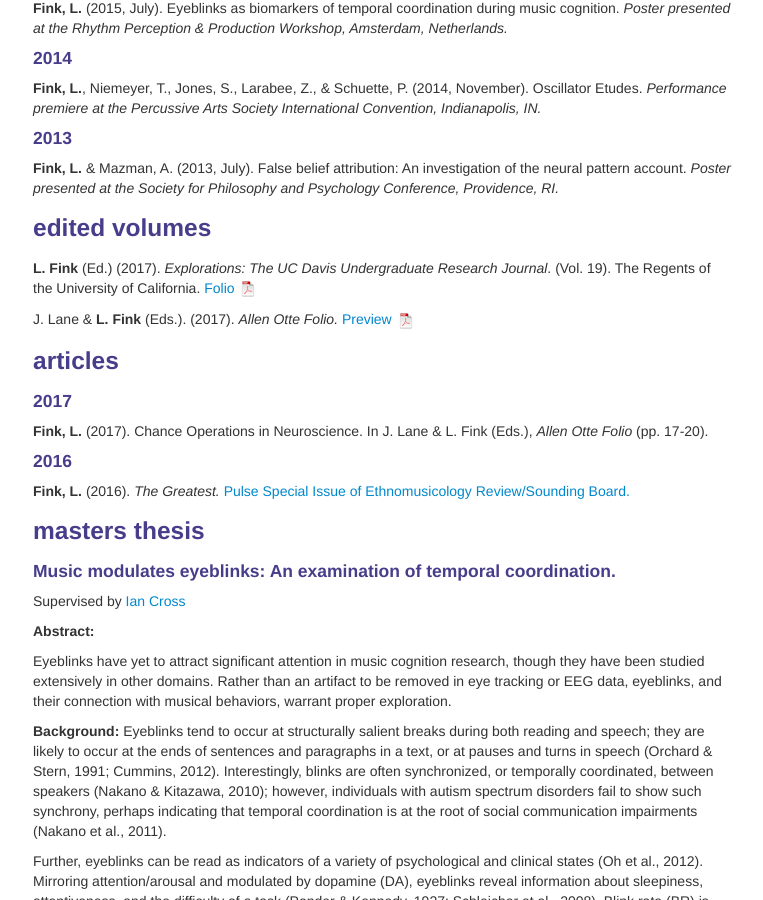
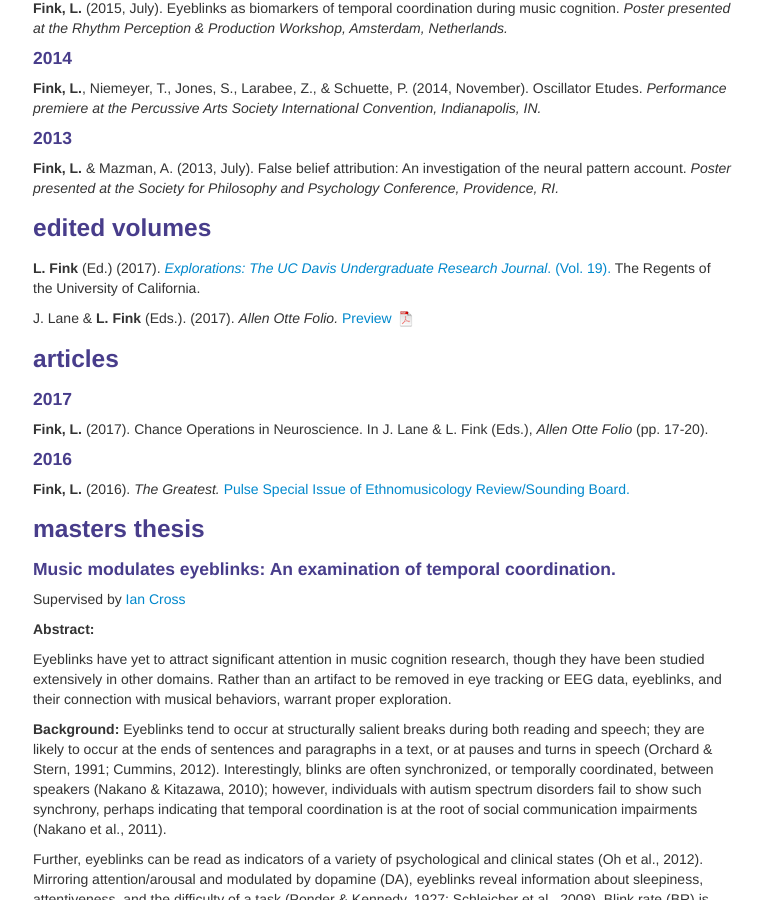
Before and after one commit to lkfink/lkfink.github.io, a Jekyll site: the page built from pages/pubs.md, in a window 1280 px wide and 900 px high, scrolled down 746 px. Shown: the whole window, without its empty margins (257-1020 px from the left). Built offline with Jekyll 4.4.1, drawn with Linux system fonts in a browser that asks for light colours.

Commit message:
removed explorations pdf. put link instead

```diff
--- a/pages/pubs.md
+++ b/pages/pubs.md
@@ -48,7 +48,7 @@ Hurley, B., **Fink, L.**, & Janata, P. (2016, July). Predicting temporal attenti
 
 ### <a name="editor"></a>edited volumes
 
-**L. Fink** (Ed.) (2017). *Explorations: The UC Davis Undergraduate Research Journal*. (Vol. 19). The Regents of the University of California.  [Folio ![Program as pdf](icons16/pdf-icon.png)]({{ BASE_PATH }}/assets/Explorations2017folio.pdf){:target="_blank"}
+**L. Fink** (Ed.) (2017). [*Explorations: The UC Davis Undergraduate Research Journal*. (Vol. 19).](http://explorations.ucdavis.edu/2017/index.html){:target="_blank"} The Regents of the University of California.
 
 J. Lane & **L. Fink** (Eds.). (2017). *Allen Otte Folio.* [Preview ![Program as pdf](icons16/pdf-icon.png)]({{ BASE_PATH }}/assets/Otte_Folio_preview.pdf){:target="_blank"}
 
```
